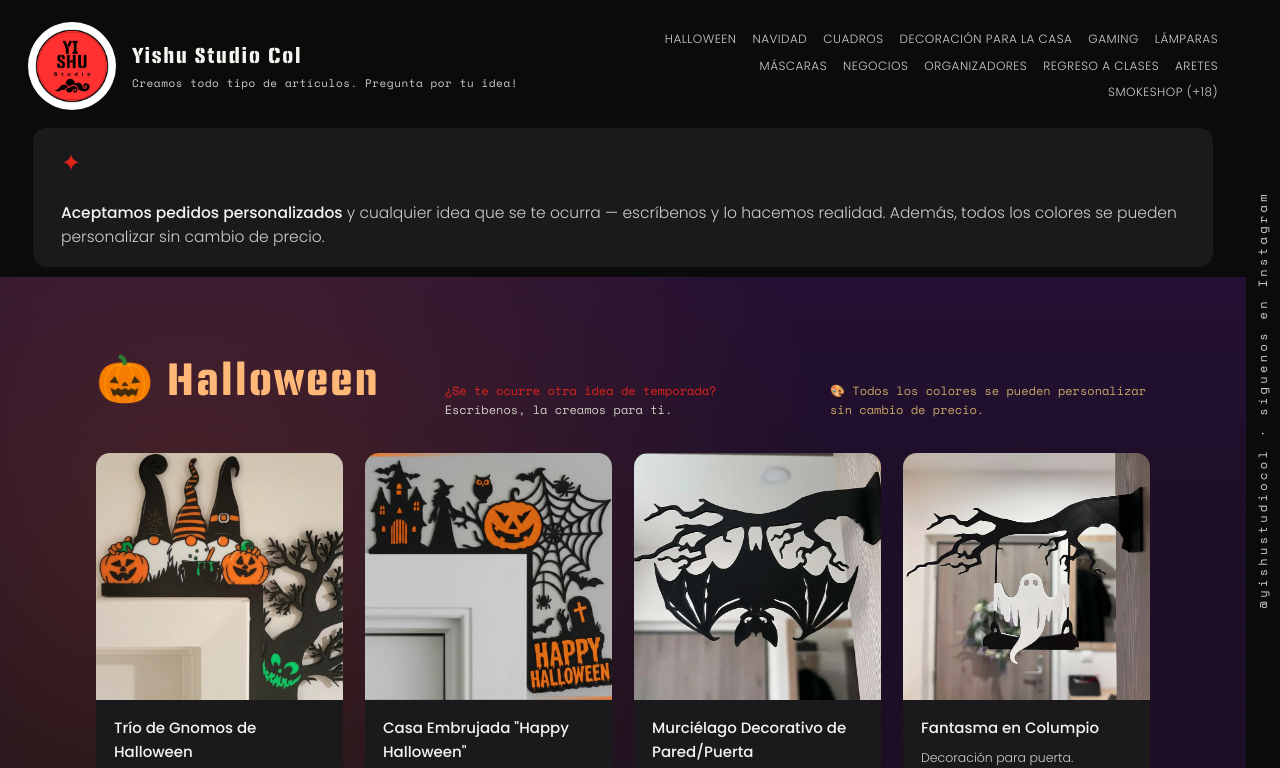
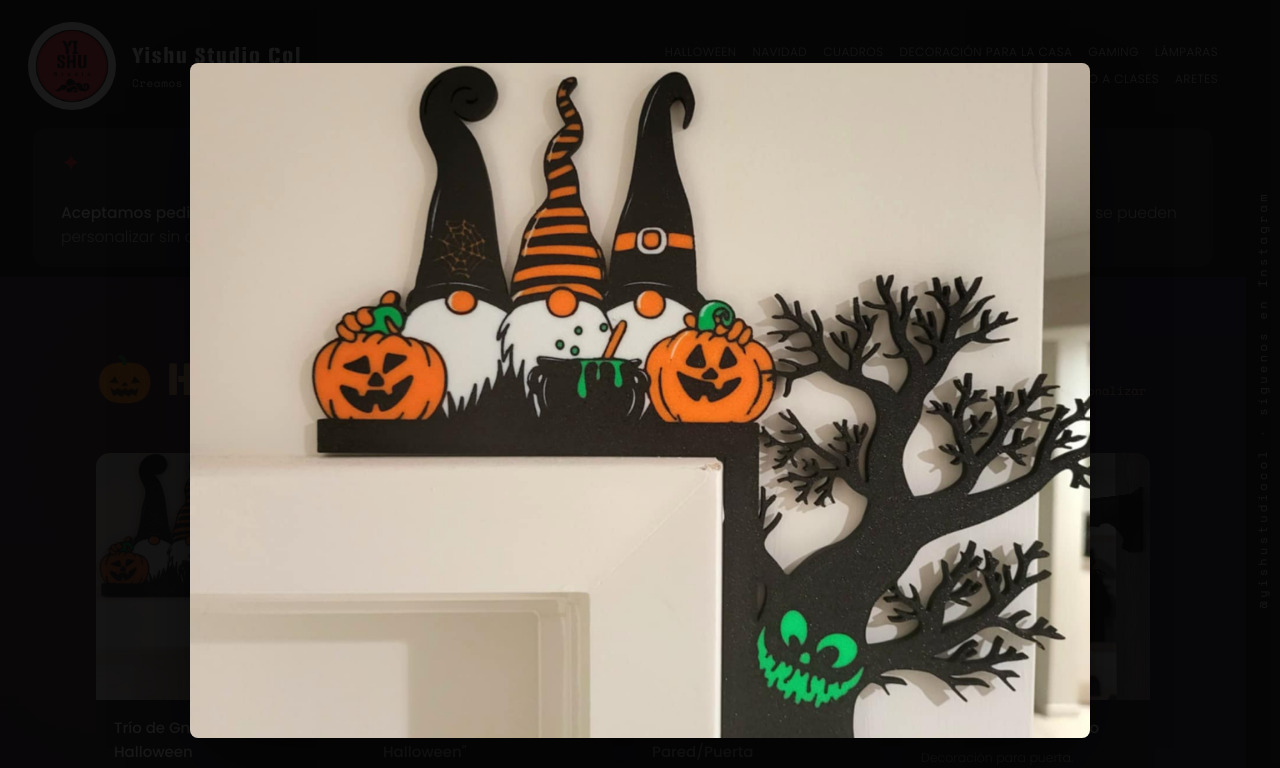
Before and after one commit to chloe3d-hub/Catalogo, a plain HTML site: page index.html in a window 1280 px wide. Both pictures are taken after a click on the picture 219 px from the left and 576 px from the top of the page. Shown: the top 768 px of the page. Drawn offline with nearby package versions, Linux system fonts and the light colour scheme.

Commit message:
Corregir lightbox de fotos (versión con el zoom funcionando)

```diff
--- a/css/styles.css
+++ b/css/styles.css
@@ -386,6 +386,8 @@ p { margin: 0; }
   object-fit: cover;
 }
 
+.card__media img.zoomable { cursor: zoom-in; }
+
 .card__media--placeholder {
   flex-direction: column;
   gap: 6px;
@@ -523,3 +525,40 @@ p { margin: 0; }
 @media (min-width: 641px) {
   body { padding-right: 34px; }
 }
+
+/* -------------------------------------------------------------------- */
+/* Lightbox — foto de producto en grande                                */
+/* -------------------------------------------------------------------- */
+
+body.no-scroll { overflow: hidden; }
+
+.lightbox {
+  position: fixed;
+  inset: 0;
+  z-index: 1000;
+  display: flex;
+  align-items: center;
+  justify-content: center;
+  padding: 30px;
+  background: rgba(6,6,7,0.92);
+  opacity: 0;
+  visibility: hidden;
+  transition: opacity .2s ease;
+  cursor: zoom-out;
+}
+
+.lightbox--open {
+  opacity: 1;
+  visibility: visible;
+}
+
+.lightbox img {
+  max-width: min(90vw, 900px);
+  max-height: 88vh;
+  width: auto;
+  height: auto;
+  object-fit: contain;
+  border-radius: 8px;
+  box-shadow: 0 30px 70px -20px rgba(0,0,0,0.8);
+  cursor: default;
+}
--- a/js/app.js
+++ b/js/app.js
@@ -183,14 +183,18 @@
   function renderNav() {
     const nav = document.getElementById("site-nav");
     if (!nav) return;
-    DATA.sections.forEach((section) => {
-      const a = el("a", null, section.label);
-      a.href = "#" + section.id;
-      nav.appendChild(a);
-    });
+    // El catálogo +18 vive aparte (smokeshop.html), no sale en el menú principal.
+    DATA.sections
+      .filter((s) => s.id !== "smokeshop")
+      .forEach((section) => {
+        const a = el("a", null, section.label);
+        a.href = "#" + section.id;
+        nav.appendChild(a);
+      });
   }
 
-  function init() {
+  // Página principal: todo el catálogo excepto el +18.
+  function initMainCatalog() {
     renderNav();
 
     const bySectionId = {};
@@ -202,11 +206,25 @@
     const catalogRoot = document.getElementById("catalog-sections");
     if (catalogRoot) {
       DATA.sections
-        .filter((s) => s.id !== "halloween" && s.id !== "navidad")
-        .forEach((section) => {
-          if (section.id === "smokeshop") catalogRoot.appendChild(buildAgeDisclaimer());
-          catalogRoot.appendChild(renderCatalogSection(section));
-        });
+        .filter((s) => s.id !== "halloween" && s.id !== "navidad" && s.id !== "smokeshop")
+        .forEach((section) => catalogRoot.appendChild(renderCatalogSection(section)));
+    }
+  }
+
+  // Página aparte del catálogo +18 (smokeshop.html): solo esa categoría, con su aviso.
+  function initSmokeshopCatalog(root) {
+    const section = DATA.sections.find((s) => s.id === "smokeshop");
+    if (!section) return;
+    root.appendChild(buildAgeDisclaimer());
+    root.appendChild(renderCatalogSection(section));
+  }
+
+  function init() {
+    const smokeshopRoot = document.getElementById("smokeshop-catalog");
+    if (smokeshopRoot) {
+      initSmokeshopCatalog(smokeshopRoot);
+    } else {
+      initMainCatalog();
     }
   }
 
```
